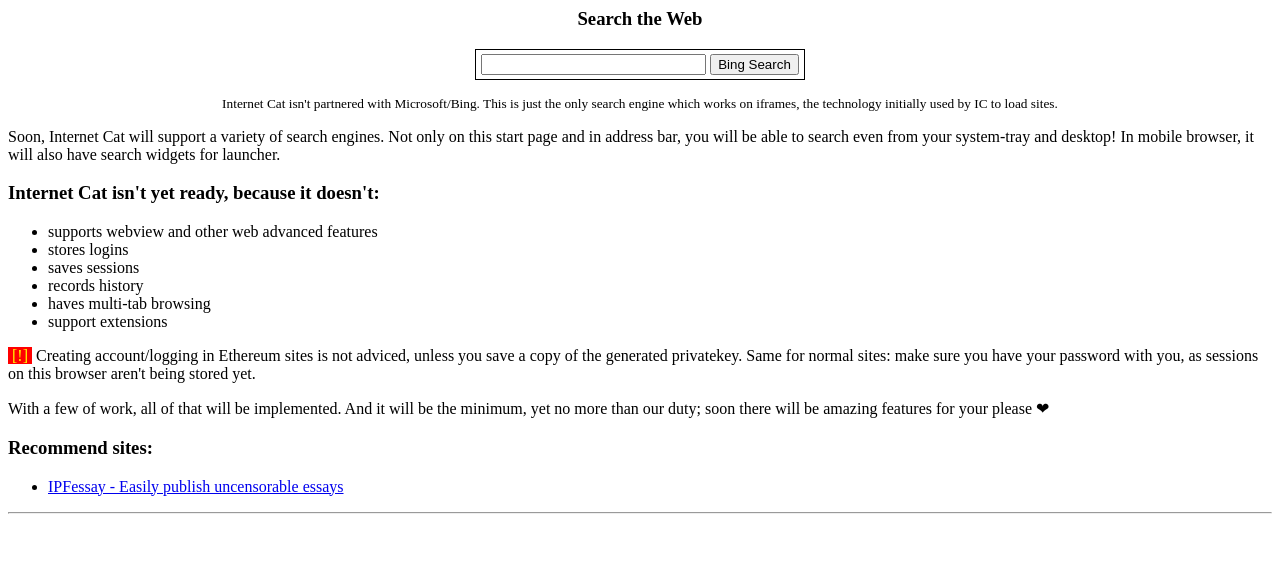
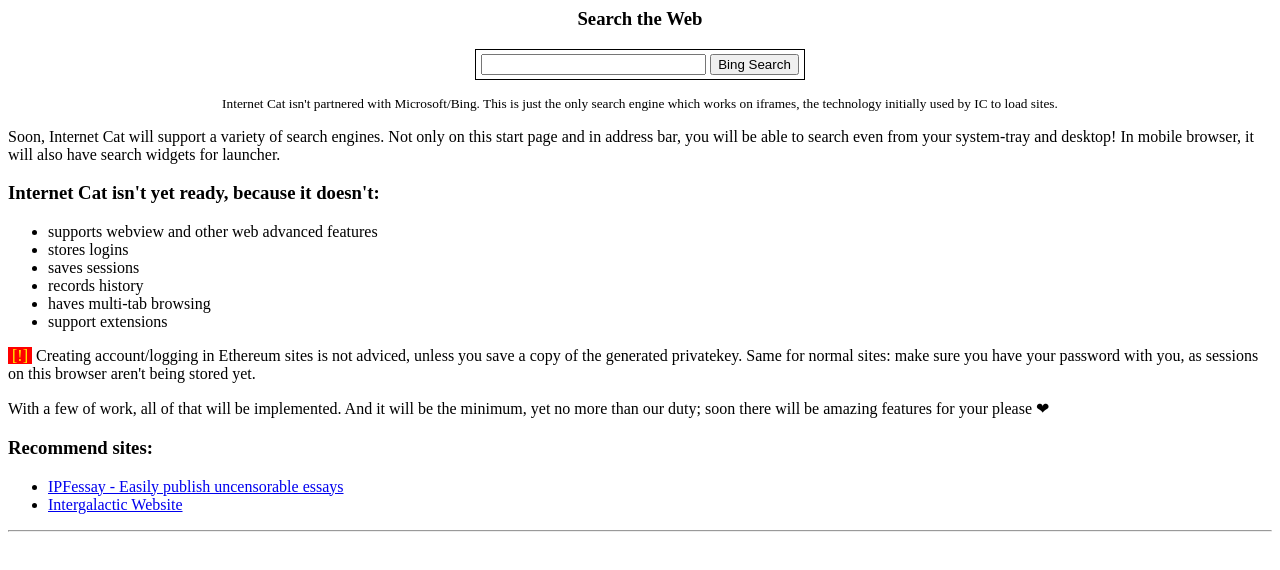
Before and after one commit to Floflis/Internet-Cat, a plain HTML site: page source/Files/start-ic.html in a window 1280 px wide. Drawn offline with Linux system fonts and the light colour scheme.

Commit message:
Intergalactic Website
Signed-off-by: Daniell Mesquita <daniellmesquita@protonmail.com>

```diff
--- a/source/Files/start-ic.html
+++ b/source/Files/start-ic.html
@@ -72,6 +72,7 @@ maxlength="255" value="" />
 <h3>Recommend sites:</h3>
 <ul>
 <li><a href="https://ipfs.eternum.io/ipfs/QmRWeczoWjVoZSY4cvTAp6YaGJSwYJSWvANHXaHiNVd8to/">IPFessay - Easily publish uncensorable essays</a></li>
+<li><a href="https://ipfs.eternum.io/ipfs/QmYod4boDtmGjgoWngFxLgvYqXvP6vwdUuuWDBhjNbx25C/">Intergalactic Website</a></li>
 </ul>
 
 <hr/>
```
